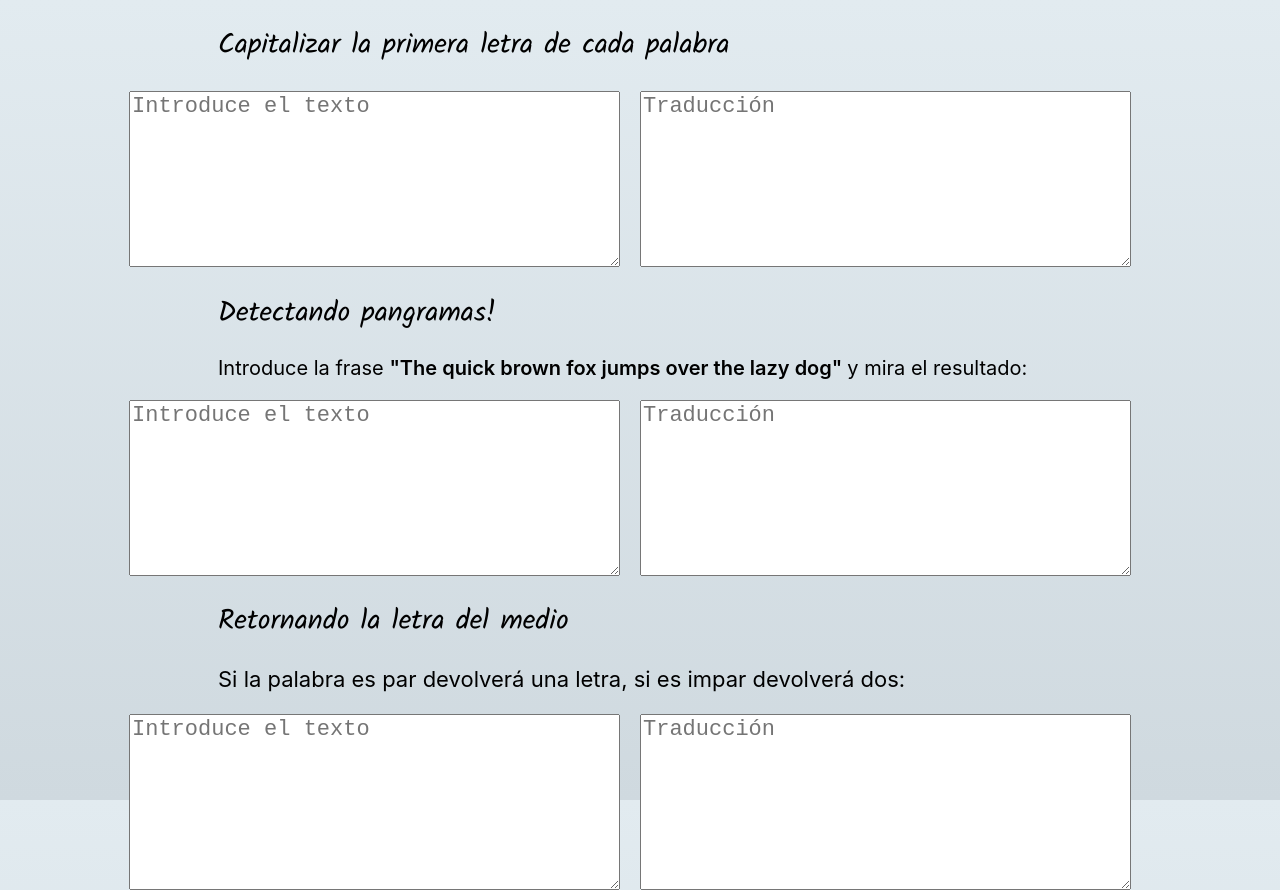
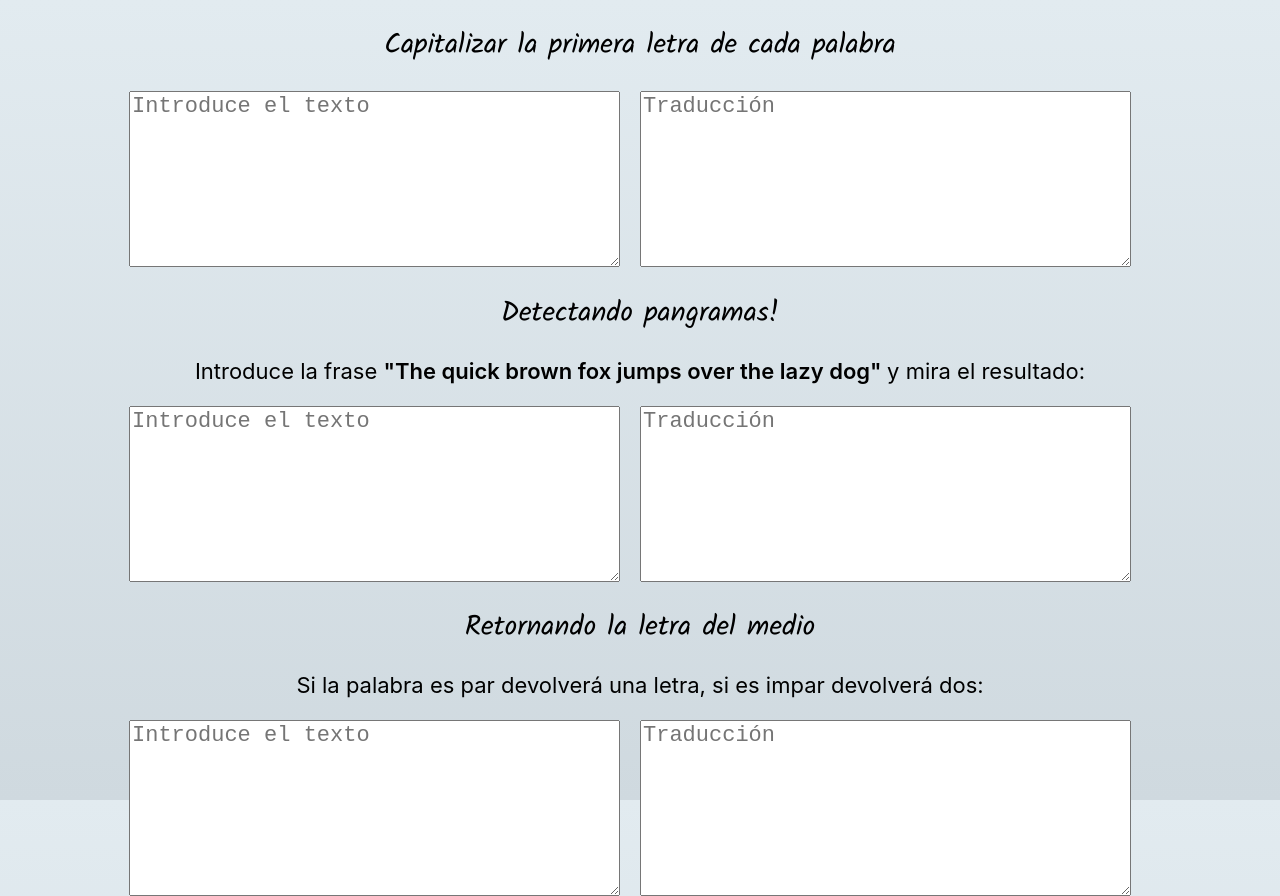
Before and after one commit to nataliamateo/Katas, a React (Create React App) app: page / in a window 1280 px wide. Built offline with nearby package versions, Linux system fonts and the light colour scheme.

Commit message:
Apply align items on katas

```diff
--- a/src/stylesheets/Kata1.scss
+++ b/src/stylesheets/Kata1.scss
@@ -1,8 +1,9 @@
 .kata1 {
   display: flex;
   flex-direction: column;
+  align-items: center;
+
   &__title {
-    padding-left: 218px;
     font-family: 'Kalam';
     font-size: 28px;
     font-weight: 300;
--- a/src/stylesheets/Kata2.scss
+++ b/src/stylesheets/Kata2.scss
@@ -1,20 +1,22 @@
 .kata2 {
   display: flex;
   flex-direction: column;
+  align-items: center;
+
   &__title {
-    padding-left: 218px;
     font-family: 'Kalam';
     font-size: 28px;
     font-weight: 300;
     margin-bottom: 0;
   }
+
   &__text {
-    padding-left: 218px;
-    font-size: 20px;
+    font-size: 22px;
     &--bold {
       font-weight: 600;
     }
   }
+
   &__pangram {
     display: flex;
     flex-direction: row;
--- a/src/stylesheets/Kata3.scss
+++ b/src/stylesheets/Kata3.scss
@@ -1,17 +1,19 @@
 .kata3 {
   display: flex;
   flex-direction: column;
+  align-items: center;
+
   &__title {
-    padding-left: 218px;
     font-family: 'Kalam';
     font-size: 28px;
     font-weight: 300;
     margin-bottom: 0;
   }
+
   &__text {
-    padding-left: 218px;
     font-size: 22px;
   }
+
   &__middleCharacter {
     display: flex;
     flex-direction: row;
```
